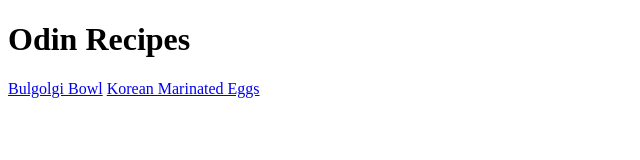
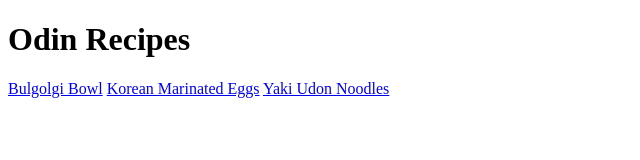
Before and after one commit to litostris/odin-recipes, a plain HTML site: page index.html in a window 1280 px wide. Shown: the whole page, without its empty margins (0-640 px from the left). Drawn offline with Linux system fonts and the light colour scheme.

Commit message:
Add udon to page

```diff
--- a/index.html
+++ b/index.html
@@ -10,5 +10,6 @@
   <h1>Odin Recipes</h1>
   <a href="recipes/bulgolgi-bowl.html">Bulgolgi Bowl</a>
   <a href="recipes/korean-marinated-eggs.html">Korean Marinated Eggs</a>
+  <a href="recipes/yaki-udon-noodles.html">Yaki Udon Noodles</a>
 </body>
 </html>
```
